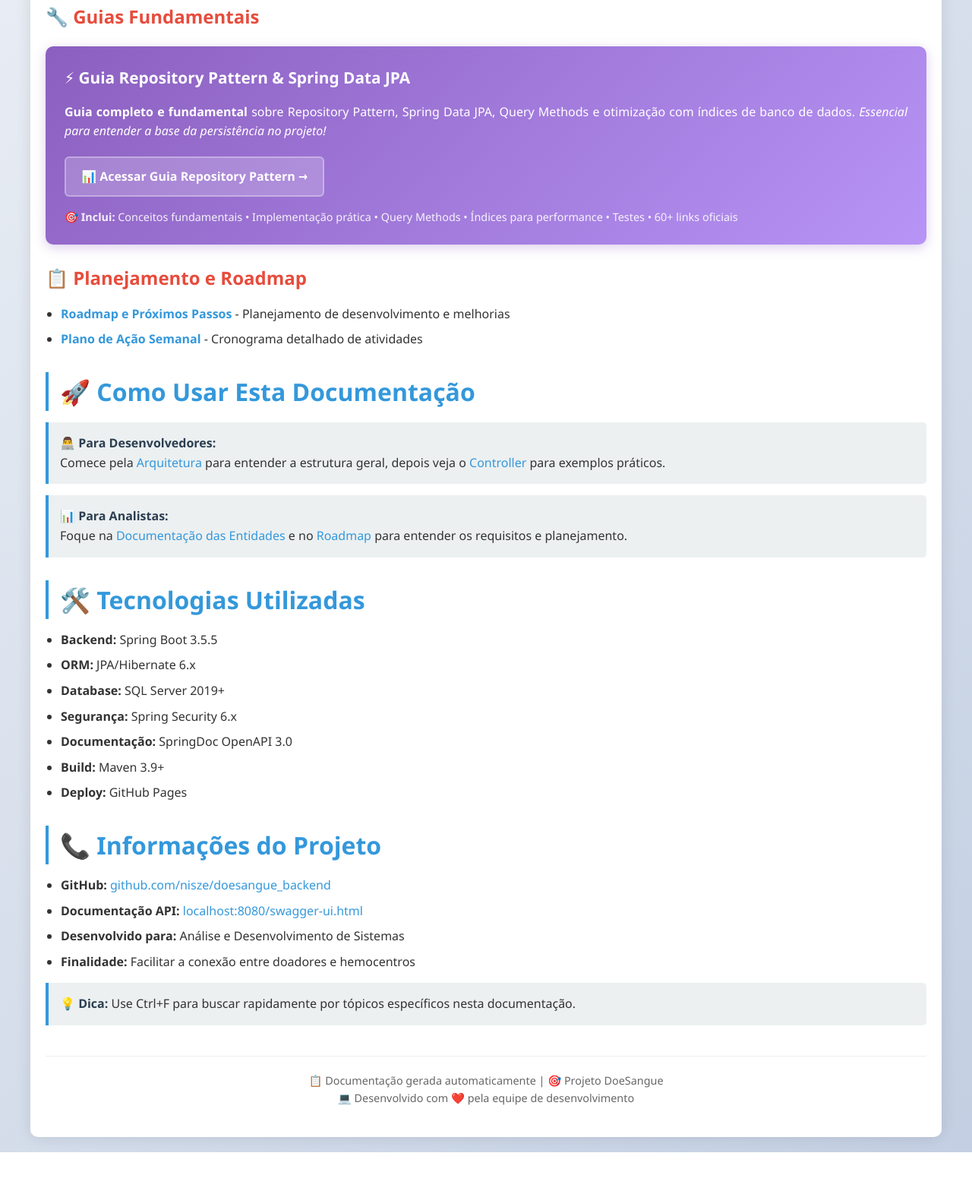
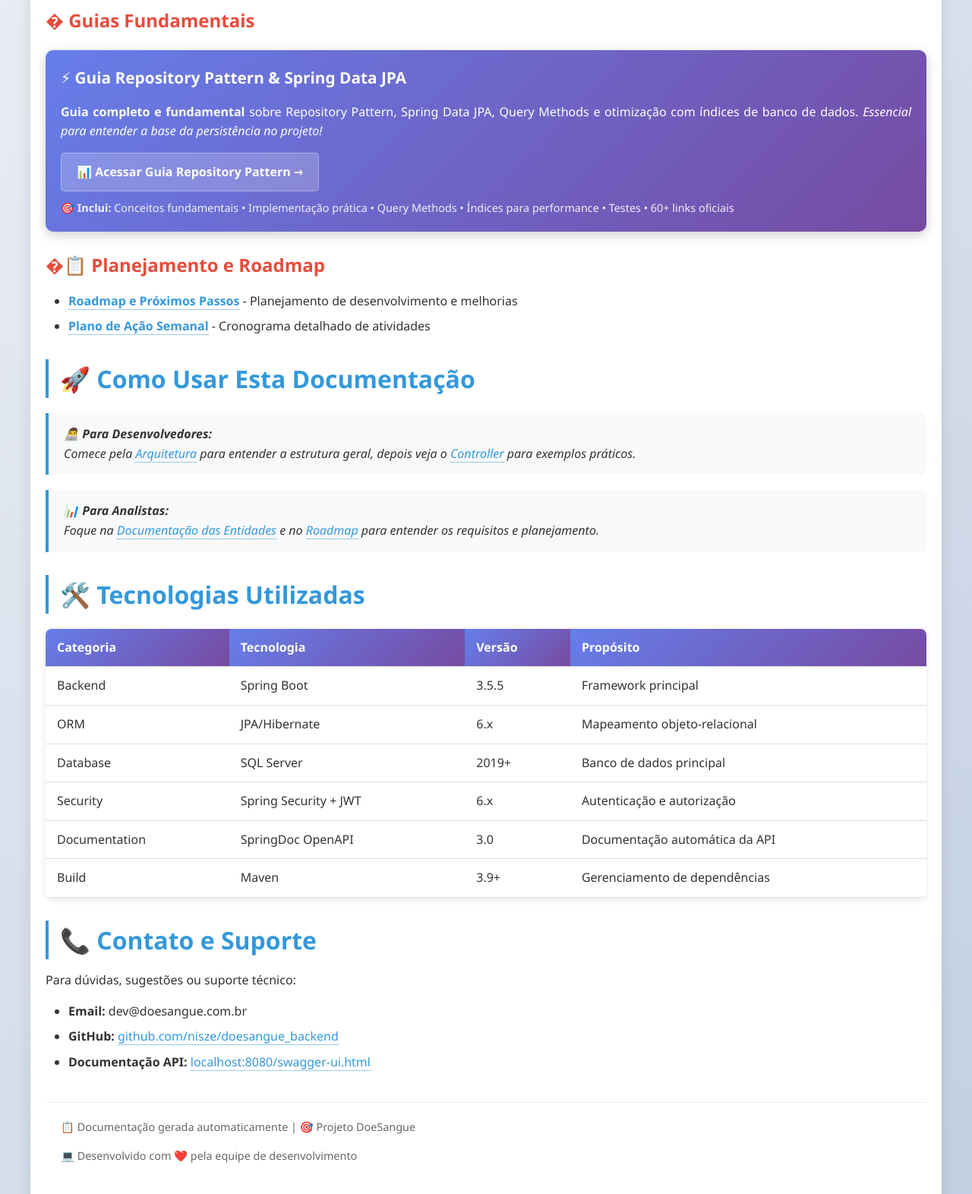
Before and after one commit to nisze/doe-sangue-doc, a website: page html/index.html in a window 1280 px wide. Shown: the part 1011-2583 px from the top of the page at 76% size. Before the commit the page ends 2528 px from the top, so only its background shows below. Drawn offline with Linux system fonts and the light colour scheme.

Commit message:
Update: Regeneradas todas as páginas com navegação consistente

```diff
--- a/html/index.html
+++ b/html/index.html
@@ -1,9 +1,10 @@
+
 <!DOCTYPE html>
 <html lang="pt-BR">
 <head>
     <meta charset="UTF-8">
     <meta name="viewport" content="width=device-width, initial-scale=1.0">
-    <title>🩸 Documentação Completa do Sistema DoeSangue - DoeSangue Documentation</title>
+    <title>Documentação Completa do Sistema DoeSangue - DoeSangue Documentation</title>
     <style>
         /* Reset e Base */
         * {
@@ -58,39 +59,6 @@
             opacity: 0.8;
         }
 
-        /* Navigation */
-        .nav {
-            background: #2c3e50;
-            padding: 15px 0;
-            margin: -20px -20px 20px -20px;
-            border-radius: 0 0 8px 8px;
-        }
-
-        .nav ul {
-            list-style: none;
-            display: flex;
-            justify-content: center;
-            flex-wrap: wrap;
-            padding: 0;
-            margin: 0;
-        }
-
-        .nav li {
-            margin: 0 15px;
-        }
-
-        .nav a {
-            color: #ecf0f1;
-            padding: 8px 16px;
-            border-radius: 4px;
-            text-decoration: none;
-            transition: background 0.3s;
-        }
-
-        .nav a:hover {
-            background: #34495e;
-        }
-
         /* Typography */
         h1, h2, h3, h4, h5, h6 {
             color: #2c3e50;
@@ -126,113 +94,142 @@
         p {
             margin-bottom: 15px;
             text-align: justify;
-            line-height: 1.7;
-        }
-
-        /* Stats */
-        .stats {
-            display: grid;
-            grid-template-columns: repeat(auto-fit, minmax(200px, 1fr));
-            gap: 15px;
-            margin: 20px 0;
-        }
-
-        .stat-card {
-            background: white;
-            padding: 20px;
-            border-radius: 8px;
-            box-shadow: 0 2px 8px rgba(0,0,0,0.1);
-            text-align: center;
-            border-left: 4px solid #3498db;
-        }
-
-        .stat-number {
-            font-size: 2em;
-            font-weight: bold;
-            color: #3498db;
-        }
-
-        .stat-label {
-            color: #666;
-            font-size: 0.9em;
         }
 
         /* Lists */
         ul, ol {
             margin-bottom: 15px;
-            padding-left: 20px;
+            padding-left: 30px;
         }
 
         li {
             margin-bottom: 8px;
         }
 
+        /* Code */
+        code {
+            background: #f8f9fa;
+            padding: 2px 6px;
+            border-radius: 4px;
+            font-family: 'Consolas', 'Monaco', monospace;
+            color: #e74c3c;
+            border: 1px solid #e9ecef;
+        }
+
+        pre {
+            background: #2d3748;
+            color: #fff;
+            padding: 20px;
+            border-radius: 8px;
+            overflow-x: auto;
+            margin: 20px 0;
+            border-left: 4px solid #3498db;
+        }
+
+        pre code {
+            background: none;
+            color: #fff;
+            border: none;
+            padding: 0;
+        }
+
+        /* Tables */
+        table {
+            width: 100%;
+            border-collapse: collapse;
+            margin: 20px 0;
+            background: white;
+            box-shadow: 0 2px 10px rgba(0,0,0,0.1);
+            border-radius: 8px;
+            overflow: hidden;
+        }
+
+        th, td {
+            padding: 12px 15px;
+            text-align: left;
+            border-bottom: 1px solid #ddd;
+        }
+
+        th {
+            background: linear-gradient(135deg, #667eea 0%, #764ba2 100%);
+            color: white;
+            font-weight: 600;
+        }
+
+        tr:hover {
+            background: #f8f9fa;
+        }
+
+        /* Blockquotes */
+        blockquote {
+            border-left: 4px solid #3498db;
+            padding: 15px 20px;
+            margin: 20px 0;
+            background: #f8f9fa;
+            border-radius: 0 8px 8px 0;
+            font-style: italic;
+        }
+
         /* Links */
         a {
             color: #3498db;
             text-decoration: none;
+            border-bottom: 1px dotted #3498db;
         }
 
         a:hover {
             color: #2980b9;
-            text-decoration: underline;
+            border-bottom: 1px solid #2980b9;
         }
 
-        /* Blockquotes */
-        blockquote {
-            background: #ecf0f1;
-            border-left: 4px solid #3498db;
-            padding: 15px;
-            margin: 15px 0;
-            border-radius: 0 5px 5px 0;
+        /* Badges/Tags */
+        .badge {
+            display: inline-block;
+            padding: 4px 8px;
+            background: #3498db;
+            color: white;
+            border-radius: 12px;
+            font-size: 0.8em;
+            margin: 2px;
         }
 
-        blockquote strong {
-            color: #2c3e50;
+        .badge.success { background: #27ae60; }
+        .badge.warning { background: #f39c12; }
+        .badge.danger { background: #e74c3c; }
+        .badge.info { background: #3498db; }
+
+        /* Navigation */
+        .nav {
+            background: #2c3e50;
+            padding: 15px 0;
+            margin: -20px -20px 20px -20px;
+            border-radius: 0 0 8px 8px;
         }
 
-        /* Guia Destacado */
-        .guia-destaque {
-            background: linear-gradient(135deg, #8b5fbf 0%, #b794f6 100%);
-            color: white;
-            padding: 25px;
-            border-radius: 10px;
-            margin: 20px 0;
-            box-shadow: 0 4px 15px rgba(139, 95, 191, 0.3);
+        .nav ul {
+            list-style: none;
+            display: flex;
+            justify-content: center;
+            flex-wrap: wrap;
+            padding: 0;
+            margin: 0;
         }
 
-        .guia-destaque h4 {
-            color: white;
-            margin-bottom: 15px;
-            font-size: 1.3em;
+        .nav li {
+            margin: 0 15px;
         }
 
-        .guia-destaque p {
-            margin-bottom: 20px;
-            line-height: 1.6;
+        .nav a {
+            color: #ecf0f1;
+            padding: 8px 16px;
+            border-radius: 4px;
+            border: none;
+            transition: background 0.3s;
         }
 
-        .guia-destaque .btn {
-            display: inline-block;
-            background: rgba(255,255,255,0.2);
-            color: white;
-            padding: 12px 20px;
-            text-decoration: none;
-            border-radius: 6px;
-            font-weight: 600;
-            border: 2px solid rgba(255,255,255,0.3);
-            transition: all 0.3s ease;
-        }
-
-        .guia-destaque .btn:hover {
-            background: rgba(255,255,255,0.3);
-            text-decoration: none;
-        }
-
-        .guia-destaque .features {
-            margin-top: 15px;
-            font-size: 0.9em;
-            opacity: 0.9;
+        .nav a:hover {
+            background: #34495e;
+            border: none;
         }
 
         /* Footer */
@@ -268,10 +265,34 @@
             .nav li {
                 margin: 5px 0;
             }
+        }
 
+        /* Stats */
         .stats {
-                grid-template-columns: repeat(auto-fit, minmax(150px, 1fr));
+            display: grid;
+            grid-template-columns: repeat(auto-fit, minmax(200px, 1fr));
+            gap: 15px;
+            margin: 20px 0;
         }
+
+        .stat-card {
+            background: white;
+            padding: 20px;
+            border-radius: 8px;
+            box-shadow: 0 2px 8px rgba(0,0,0,0.1);
+            text-align: center;
+            border-left: 4px solid #3498db;
+        }
+
+        .stat-number {
+            font-size: 2em;
+            font-weight: bold;
+            color: #3498db;
+        }
+
+        .stat-label {
+            color: #666;
+            font-size: 0.9em;
         }
     </style>
 </head>
@@ -280,7 +301,7 @@
         <div class="header">
             <h1>🩸 Documentação Completa do Sistema DoeSangue</h1>
             <div class="subtitle">Sistema DoeSangue - Documentação Técnica</div>
-            <div class="meta">Gerado em 28/08/2025 | Versão 1.0</div>
+            <div class="meta">Gerado em 28/08/2025, 00:59:24 | Versão 1.0</div>
         </div>
 
         <nav class="nav">
@@ -295,7 +316,7 @@
         </nav>
 
         <div class="content">
-            <!-- Stats -->
+
     <div class="stats">
         <div class="stat-card">
             <div class="stat-number">10</div>
@@ -337,22 +358,22 @@
         <li><a href="SWAGGER-RESUMO-IMPLEMENTACAO.html"><strong>Resumo da Implementação Swagger</strong></a> - Guia prático de implementação</li>
     </ul>
 
-            <h3>🔧 Guias Fundamentais</h3>
-            <div class="guia-destaque">
-                <h4>⚡ Guia Repository Pattern & Spring Data JPA</h4>
-                <p>
+    <h3>� Guias Fundamentais</h3>
+    <div style="background: linear-gradient(135deg, #667eea 0%, #764ba2 100%); padding: 20px; border-radius: 10px; margin: 20px 0; color: white; box-shadow: 0 4px 15px rgba(0,0,0,0.2);">
+        <h4 style="color: white; margin-bottom: 15px; font-size: 1.3em;">⚡ Guia Repository Pattern & Spring Data JPA</h4>
+        <p style="margin-bottom: 15px; line-height: 1.6;">
             <strong>Guia completo e fundamental</strong> sobre Repository Pattern, Spring Data JPA, Query Methods e otimização com índices de banco de dados.
             <em>Essencial para entender a base da persistência no projeto!</em>
         </p>
-                <a href="GUIA-REPOSITORY-PATTERN.html" class="btn">
+        <a href="GUIA-REPOSITORY-PATTERN.html" style="display: inline-block; background: rgba(255,255,255,0.2); color: white; padding: 12px 20px; text-decoration: none; border-radius: 5px; font-weight: bold; transition: all 0.3s; border: 1px solid rgba(255,255,255,0.3);">
             📊 Acessar Guia Repository Pattern →
         </a>
-                <div class="features">
+        <div style="margin-top: 10px; font-size: 0.9em; opacity: 0.9;">
             <strong>🎯 Inclui:</strong> Conceitos fundamentais • Implementação prática • Query Methods • Índices para performance • Testes • 60+ links oficiais
         </div>
     </div>
 
-            <h3>📋 Planejamento e Roadmap</h3>
+    <h3>�📋 Planejamento e Roadmap</h3>
     <ul>
         <li><a href="ROADMAP-PROXIMOS-PASSOS.html"><strong>Roadmap e Próximos Passos</strong></a> - Planejamento de desenvolvimento e melhorias</li>
         <li><a href="PLANO-ACAO-SEMANAL.html"><strong>Plano de Ação Semanal</strong></a> - Cronograma detalhado de atividades</li>
@@ -374,33 +395,70 @@
 
     <h2>🛠️ Tecnologias Utilizadas</h2>
 
+    <table>
+        <thead>
+            <tr>
+                <th>Categoria</th>
+                <th>Tecnologia</th>
+                <th>Versão</th>
+                <th>Propósito</th>
+            </tr>
+        </thead>
+        <tbody>
+            <tr>
+                <td>Backend</td>
+                <td>Spring Boot</td>
+                <td>3.5.5</td>
+                <td>Framework principal</td>
+            </tr>
+            <tr>
+                <td>ORM</td>
+                <td>JPA/Hibernate</td>
+                <td>6.x</td>
+                <td>Mapeamento objeto-relacional</td>
+            </tr>
+            <tr>
+                <td>Database</td>
+                <td>SQL Server</td>
+                <td>2019+</td>
+                <td>Banco de dados principal</td>
+            </tr>
+            <tr>
+                <td>Security</td>
+                <td>Spring Security + JWT</td>
+                <td>6.x</td>
+                <td>Autenticação e autorização</td>
+            </tr>
+            <tr>
+                <td>Documentation</td>
+                <td>SpringDoc OpenAPI</td>
+                <td>3.0</td>
+                <td>Documentação automática da API</td>
+            </tr>
+            <tr>
+                <td>Build</td>
+                <td>Maven</td>
+                <td>3.9+</td>
+                <td>Gerenciamento de dependências</td>
+            </tr>
+        </tbody>
+    </table>
+
+    <h2>📞 Contato e Suporte</h2>
+
+    <p>Para dúvidas, sugestões ou suporte técnico:</p>
+
     <ul>
-                <li><strong>Backend:</strong> Spring Boot 3.5.5</li>
-                <li><strong>ORM:</strong> JPA/Hibernate 6.x</li>
-                <li><strong>Database:</strong> SQL Server 2019+</li>
-                <li><strong>Segurança:</strong> Spring Security 6.x</li>
-                <li><strong>Documentação:</strong> SpringDoc OpenAPI 3.0</li>
-                <li><strong>Build:</strong> Maven 3.9+</li>
-                <li><strong>Deploy:</strong> GitHub Pages</li>
+        <li><strong>Email:</strong> dev@doesangue.com.br</li>
+        <li><strong>GitHub:</strong> <a href="https://github.com/nisze/doesangue_backend">github.com/nisze/doesangue_backend</a></li>
+        <li><strong>Documentação API:</strong> <a href="http://localhost:8080/swagger-ui.html">localhost:8080/swagger-ui.html</a></li>
     </ul>
 
-            <h2>📞 Informações do Projeto</h2>
-
-            <ul>
-                <li><strong>GitHub:</strong> <a href="https://github.com/nisze/doesangue_backend">github.com/nisze/doesangue_backend</a></li>
-                <li><strong>Documentação API:</strong> <a href="http://localhost:8080/swagger-ui.html">localhost:8080/swagger-ui.html</a></li>
-                <li><strong>Desenvolvido para:</strong> Análise e Desenvolvimento de Sistemas</li>
-                <li><strong>Finalidade:</strong> Facilitar a conexão entre doadores e hemocentros</li>
-            </ul>
-
-            <blockquote>
-                <strong>💡 Dica:</strong> Use Ctrl+F para buscar rapidamente por tópicos específicos nesta documentação.
-            </blockquote>
         </div>
 
         <div class="footer">
-            📋 Documentação gerada automaticamente | 🎯 Projeto DoeSangue<br>
-            💻 Desenvolvido com ❤️ pela equipe de desenvolvimento
+            <p>📋 Documentação gerada automaticamente | 🎯 Projeto DoeSangue</p>
+            <p>💻 Desenvolvido com ❤️ pela equipe de desenvolvimento</p>
         </div>
     </div>
 </body>
```
Also changed, not shown: html/DOADOR-CONTROLLER-DOCUMENTACAO.html (+1 -1 lines), html/DOCUMENTACAO-ENTIDADES.html (+1 -1 lines), html/GUIA-CONTROLLER-BOAS-PRATICAS.html (+1 -1 lines), html/GUIA-REPOSITORY-PATTERN.html (+1 -1 lines), html/PLANO-ACAO-SEMANAL.html (+1 -1 lines), html/ROADMAP-PROXIMOS-PASSOS.html (+1 -1 lines), html/SWAGGER-DOCUMENTACAO.html (+1 -1 lines), html/SWAGGER-RESUMO-IMPLEMENTACAO.html (+1 -1 lines), html/TUTORIAL-JPA-SPECIFICATIONS.html (+1 -1 lines), html/architecture.html (+1 -1 lines). Lines whose indentation alone changed are shown as unchanged.
